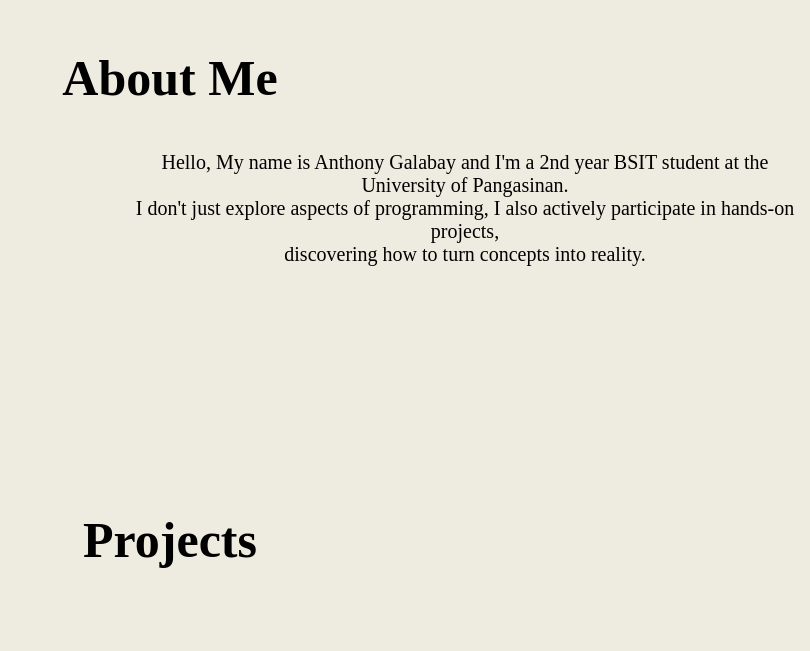
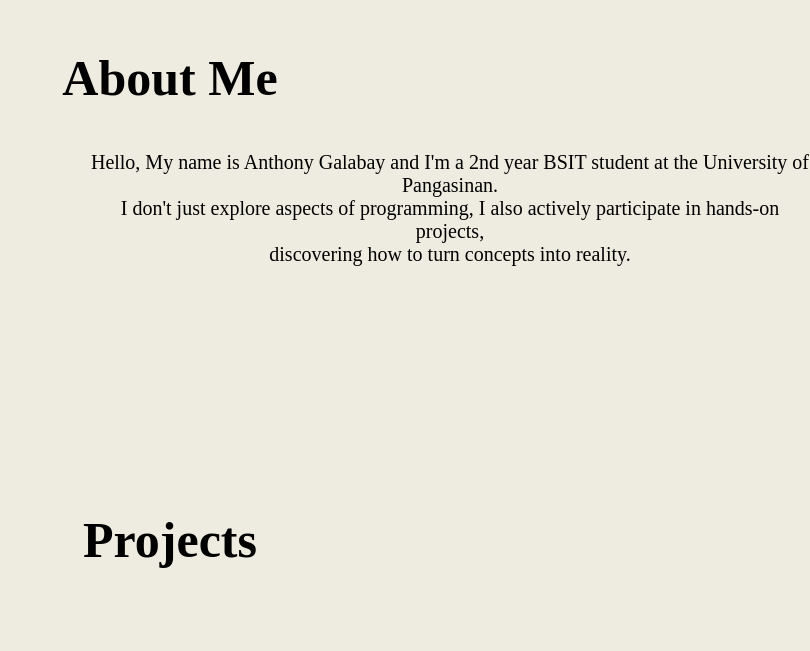
Before and after one commit to Tonton21-afk/ton_portfolio, a plain HTML site: page index.html in a window 1280 px wide. Shown: the part 908-1559 px from the top of the page, without its empty margins (470-1280 px from the left). Drawn offline with nearby package versions, Linux system fonts and the light colour scheme; a script that the page names is missing; a web font is replaced by a local one.

Commit message:
Update style.css

```diff
--- a/style.css
+++ b/style.css
@@ -130,7 +130,7 @@ ul li a:hover{
 .aboutmebody p{
     position: absolute;
 
-    left: 590px;
+    left: 560px;
     top: 100px;
 
 }
```
